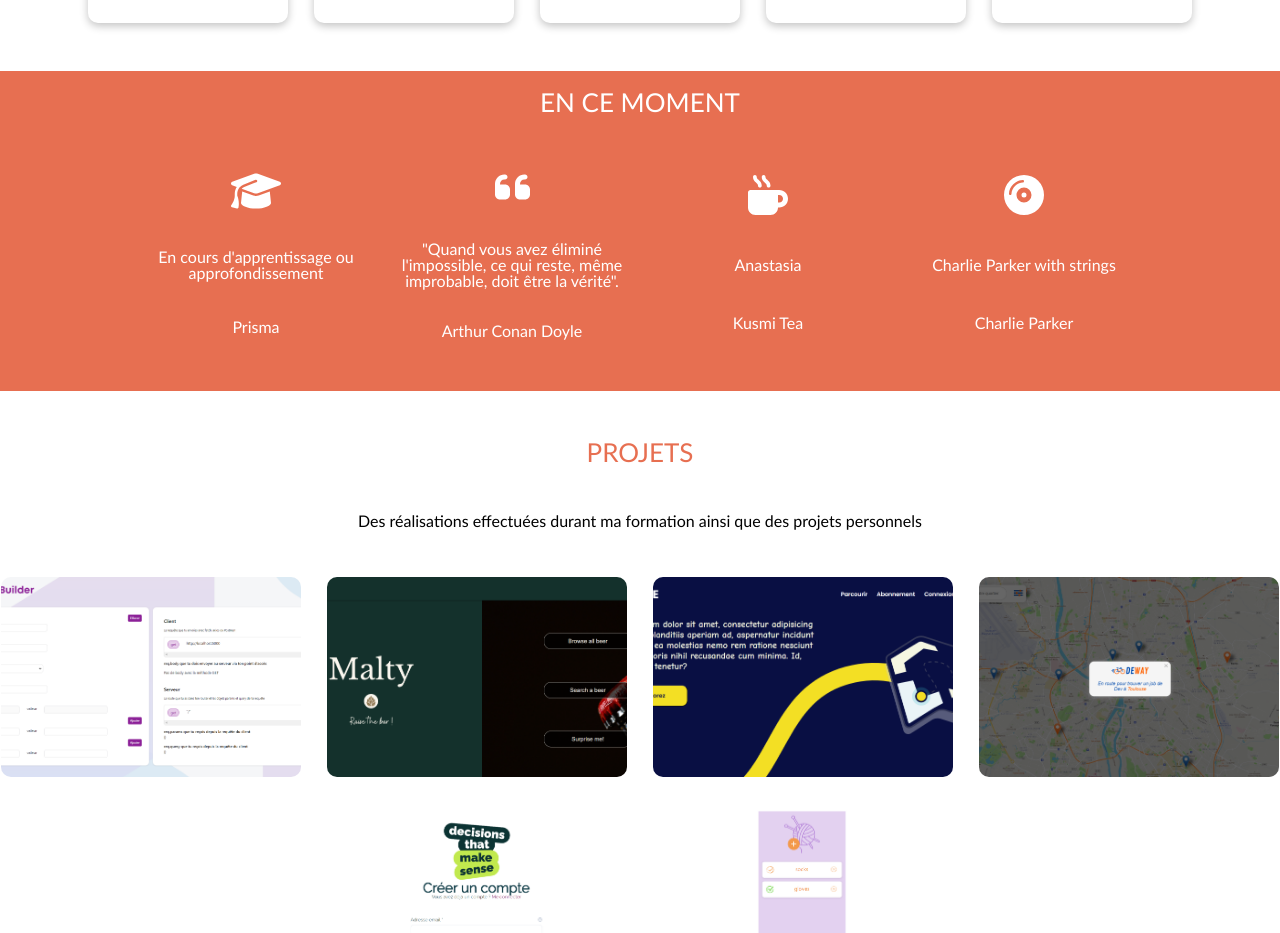
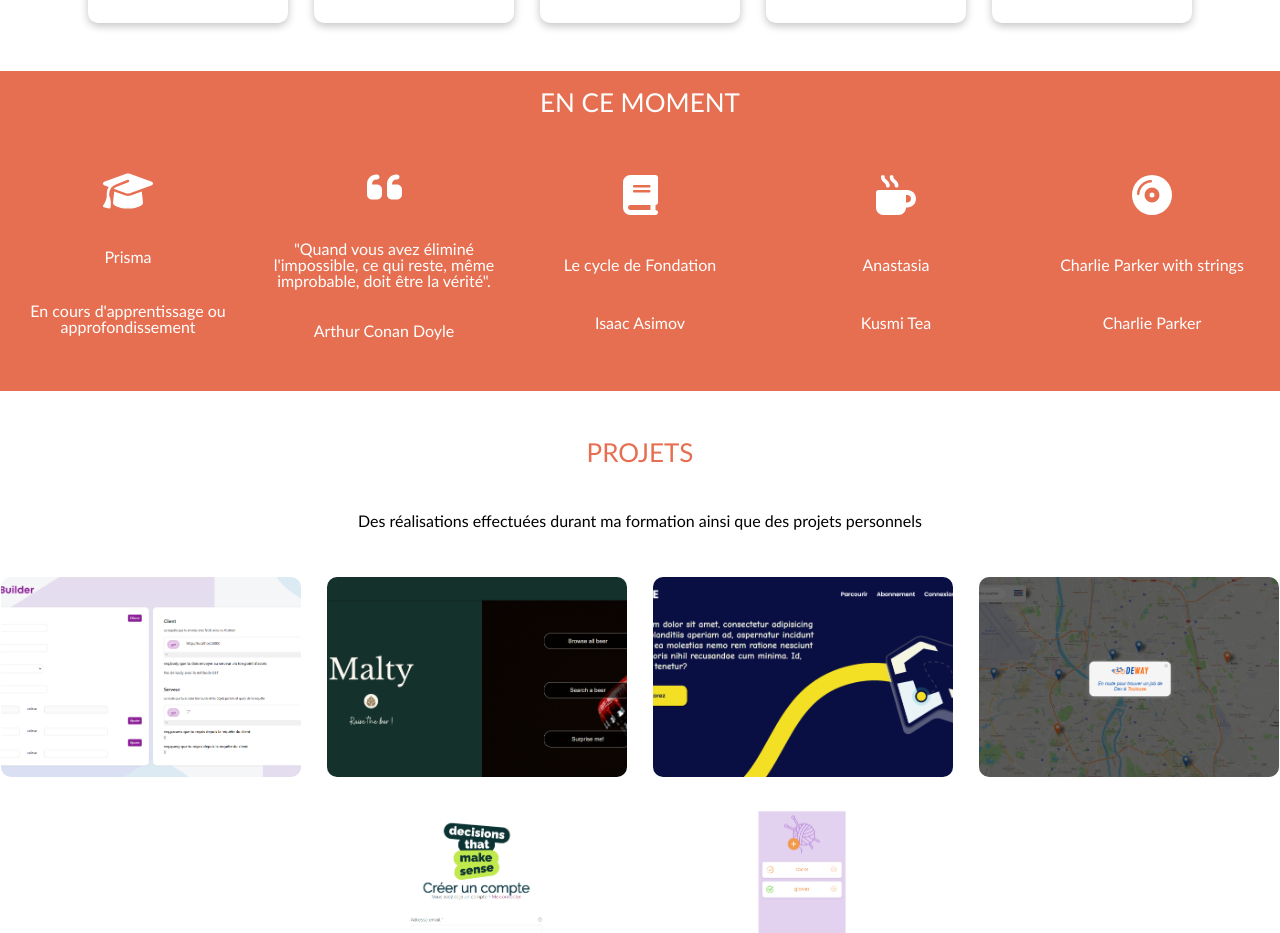
Before and after one commit to aimach/portefolio, a React (Vite) app: page / in a window 1280 px wide. Shown: the part 1700-2633 px from the top of the page. Built offline with nearby package versions, Linux system fonts and the light colour scheme.

Commit message:
add favorite book

```diff
--- a/src/components/quote/QuoteSection.tsx
+++ b/src/components/quote/QuoteSection.tsx
@@ -5,6 +5,7 @@ import {
   faMugHot,
   faCompactDisc,
   faGraduationCap,
+  faBook,
 } from "@fortawesome/free-solid-svg-icons";
 
 export default function QuoteSection() {
@@ -14,10 +15,10 @@ export default function QuoteSection() {
       <div className="quoteSection__container">
         <div className="quoteSection__card">
           <FontAwesomeIcon icon={faGraduationCap} />
+          <p className="quoteSection__subtitle">Prisma</p>
           <p className="quoteSection__subtitle">
             En cours d'apprentissage ou approfondissement
           </p>
-          <p className="quoteSection__subtitle">Prisma</p>
         </div>
         <div className="quoteSection__card">
           <FontAwesomeIcon icon={faQuoteLeft} />
@@ -26,6 +27,11 @@ export default function QuoteSection() {
             improbable, doit être la vérité".
           </p>
           <p>Arthur Conan Doyle</p>
+        </div>
+        <div className="quoteSection__card">
+          <FontAwesomeIcon icon={faBook} />
+          <p className="quoteSection__subtitle">Le cycle de Fondation</p>
+          <p className="quoteSection__subtitle">Isaac Asimov</p>
         </div>
         <div className="quoteSection__card">
           <FontAwesomeIcon icon={faMugHot} />
```
